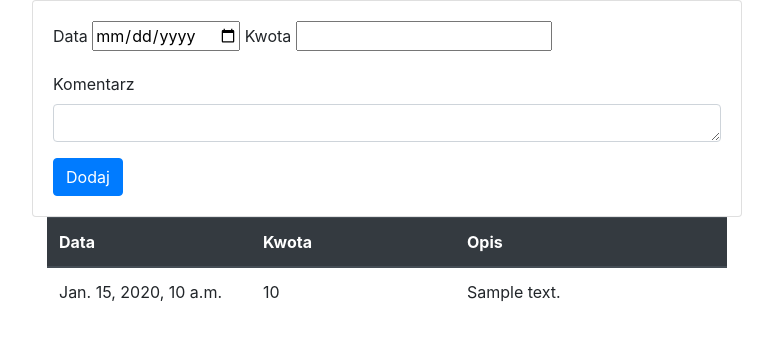
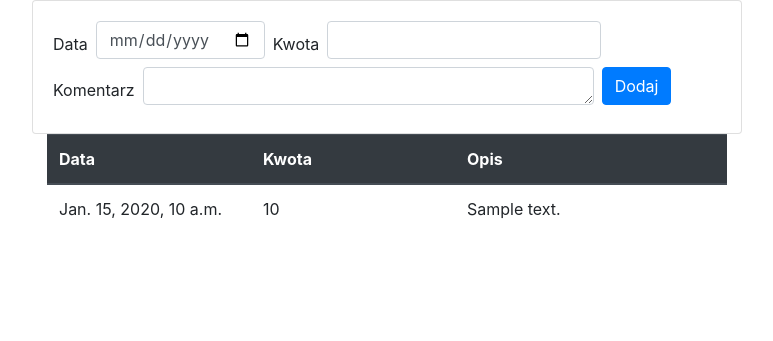
Before and after one commit to gothaur/home_budget, a Django app: template budget/templates/income.html in a window 1280 px wide. Shown: the part 56-397 px from the top of the page, without its empty margins (68-841 px from the left). Run offline with Django 3.2, Linux system fonts and the light colour scheme; the template is opened without the code that fills it: most values are stand-ins (such as "Sample title", 1, 10 or a date in 2020); some libraries are stand-ins or nearby versions.

Commit message:
looks improvement

```diff
--- a/budget/templates/income.html
+++ b/budget/templates/income.html
@@ -5,21 +5,24 @@
 {% block body %}
   <div class="col col-sm-8">
     <div class="card card-body">
-      <form method="post">
+      <form method="post" class="form-inline">
         {% csrf_token %}
-        <div class="form-group">
-          <label for="date">Data</label>
-          <input type="date" id="date" name="date">
+        <!-- <div class="form-group"> -->
+          <label for="date" class="mr-sm-2">Data</label>
+          <input type="date" id="date" name="date"
+          class="form-control mb-2 mr-sm-2">
         <!-- </div>
         <div class="form-group"> -->
-          <label for="amount">Kwota</label>
-          <input type="number" step="0.01" id="amount" name="amount">
+          <label for="amount" class="mr-sm-2">Kwota</label>
+          <input type="number" step="0.01" id="amount" name="amount"
+          class="form-control mb-2 mr-sm-2">
+        <!-- </div> -->
+        <div class="form-group">
+          <label for="comment" class="mr-sm-2">Komentarz</label>
+          <textarea class="form-control mb-2 mr-sm-2" cols="40"
+          rows="1" id="comment" name="comment"></textarea>
         </div>
-        <div class="form-group">
-          <label for="comment">Komentarz</label>
-          <textarea class="form-control" cols="40" rows="1" id="comment" name="comment"></textarea>
-        </div>
-        <button type="submit" class="btn btn-primary">Dodaj</button>
+        <button type="submit" class="btn btn-primary mb-2">Dodaj</button>
       </form>
     </div>
     <div class="col col-sm-32">
```
Also changed, not shown: budget/templates/expenses.html (+12 -12 lines).
